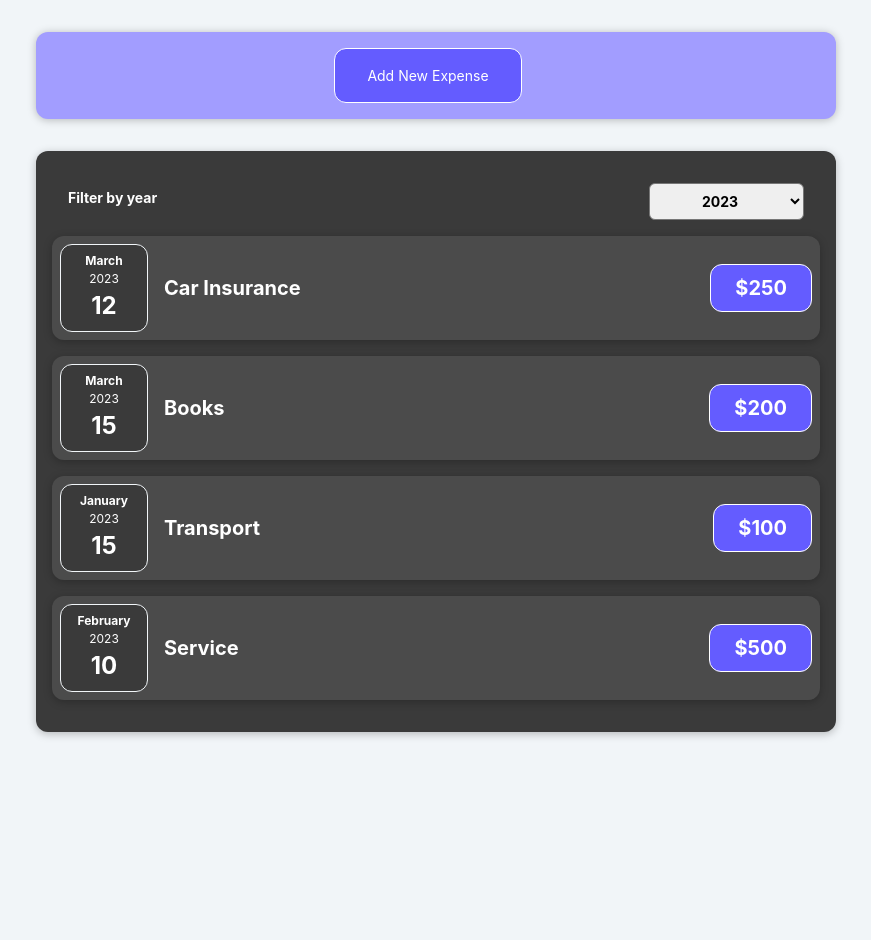
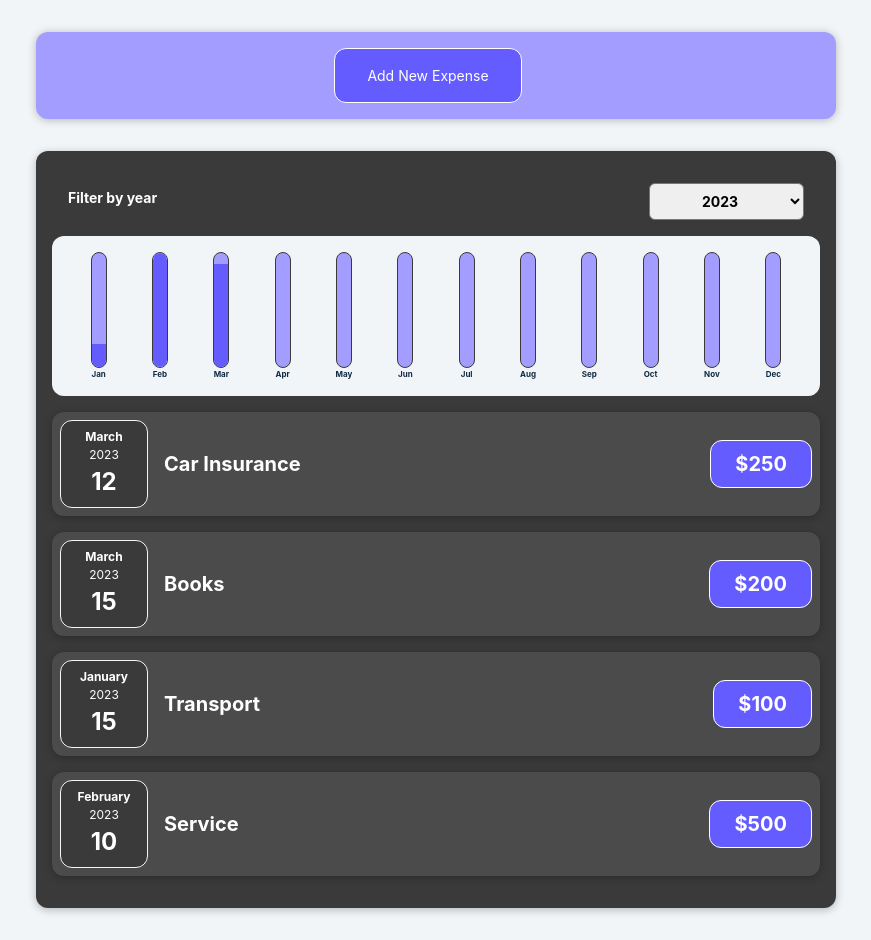
Before and after one commit to mariata06/Budget-table, a React (Create React App) app: page / in a window 1280 px wide. Shown: the whole page, without its empty margins (204-1075 px from the left). Before the commit the page ends 800 px from the top, so only its background shows below. Built offline with nearby package versions, Linux system fonts and the light colour scheme.

Commit message:
Add Chart components

```diff
--- /dev/null
+++ b/src/components/Chart.css
@@ -0,0 +1,9 @@
+.chart {
+    padding: 1rem;
+    border-radius: 12px;
+    background-color: var(--color-grey-10);
+    text-align: center;
+    display: flex;
+    justify-content: space-around;
+    height: 10rem;
+}
--- /dev/null
+++ b/src/components/Chart.js
@@ -0,0 +1,24 @@
+import React from 'react';
+
+import ChartBar from './ChartBar';
+import './Chart.css';
+
+const Chart = (props) => {
+    const dataPointValues = props.dataPoints.map(dataPoint => dataPoint.value);
+    const totalMaximum = Math.max(...dataPointValues);
+
+    return (
+        <div className='chart'>
+            {props.dataPoints.map((dataPoint) => (
+                <ChartBar
+                    key={dataPoint.label}
+                    value={dataPoint.value}
+                    maxValue={totalMaximum}
+                    label={dataPoint.label}
+                />
+            ))}
+        </div>
+    )
+};
+
+export default Chart;
--- /dev/null
+++ b/src/components/ChartBar.css
@@ -0,0 +1,33 @@
+.chart-bar {
+    height: 100%;
+    width: 1rem;
+    display: flex;
+    flex-direction: column;
+    align-items: center;
+}
+
+.chart-bar__inner {
+    height: 100%;
+    width: 100%;
+    border: 1px solid var(--color-grey-50);
+    border-radius: 12px;
+    /* background-color: #c3b4f3; */
+    background-color: var(--color-primary-light);
+    overflow: hidden;
+    display: flex;
+    flex-direction: column;
+    justify-content: flex-end;
+}
+
+.chart-bar__fill {
+    /* background-color: #4826b9; */
+    background-color: var(--color-primary);
+    width: 100%;
+    transition: all 0.3s ease-out;
+}
+
+.chart-bar__label {
+    font-weight: bold;
+    font-size: 0.5rem;
+    text-align: center;
+}
--- /dev/null
+++ b/src/components/ChartBar.js
@@ -0,0 +1,23 @@
+import React from 'react';
+
+import './ChartBar.css';
+
+const ChartBar = (props) => {
+
+    let barFillHeight = '0%';
+
+    if (props.maxValue > 0) {
+        barFillHeight = Math.round((props.value / props.maxValue) * 100) + '%';
+    }
+
+    return (
+        <div className='chart-bar'>
+            <div className='chart-bar__inner'>
+                <div className='chart-bar__fill' style={{height: barFillHeight}}></div>
+            </div>
+            <div className='chart-bar__label'>{props.label}</div>
+        </div>
+    )
+}
+
+export default ChartBar;
--- /dev/null
+++ b/src/components/ExpenseChart.js
@@ -0,0 +1,29 @@
+import React from 'react';
+import Chart from './Chart';
+
+const ExpenseChart = (props) => {
+    const chartDataPoints = [
+        { label: 'Jan', value: 0 },
+        { label: 'Feb', value: 0 },
+        { label: 'Mar', value: 0 },
+        { label: 'Apr', value: 0 },
+        { label: 'May', value: 0 },
+        { label: 'Jun', value: 0 },
+        { label: 'Jul', value: 0 },
+        { label: 'Aug', value: 0 },
+        { label: 'Sep', value: 0 },
+        { label: 'Oct', value: 0 },
+        { label: 'Nov', value: 0 },
+        { label: 'Dec', value: 0 },
+    ];
+
+    for (const expense of props.expenses) {
+        //starting at 0 => January => 0
+        const expenseMonth = expense.date.getMonth();
+        chartDataPoints[expenseMonth].value += expense.amount;
+    }
+
+    return <Chart dataPoints={chartDataPoints} />;
+};
+
+export default ExpenseChart;
--- a/src/components/Expenses.js
+++ b/src/components/Expenses.js
@@ -4,6 +4,7 @@
 import ExpenseItem from './ExpenseItem';
 import Card from './Card';
 import ExpenseFilter from './ExpenseFilter';
+import ExpenseChart from './ExpenseChart';
 
 function Expenses(props) {
     const [filteredYear, setFilteredYear] = useState('2023');
@@ -25,6 +26,7 @@
                     selected={filteredYear}
                     onChangeFilter={filterChangeHandler}
                 />
+                <ExpenseChart expenses={filteredExpenses}/>
                 {filteredExpenses.length === 0 && <p>No expenses found.</p>}
                 {filteredExpenses.length > 0 &&
                     filteredExpenses.map((expense) => (
```
